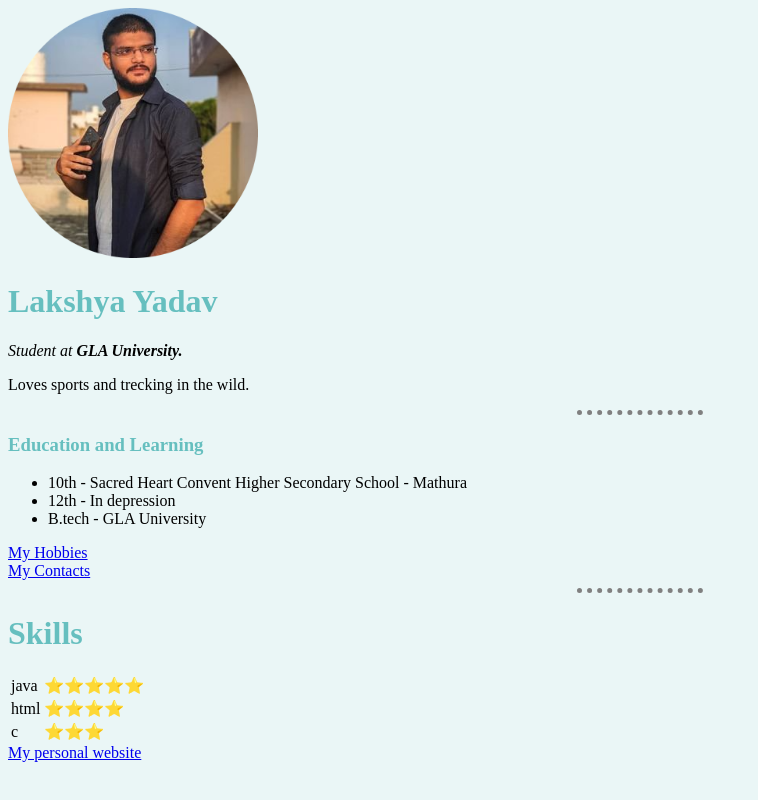
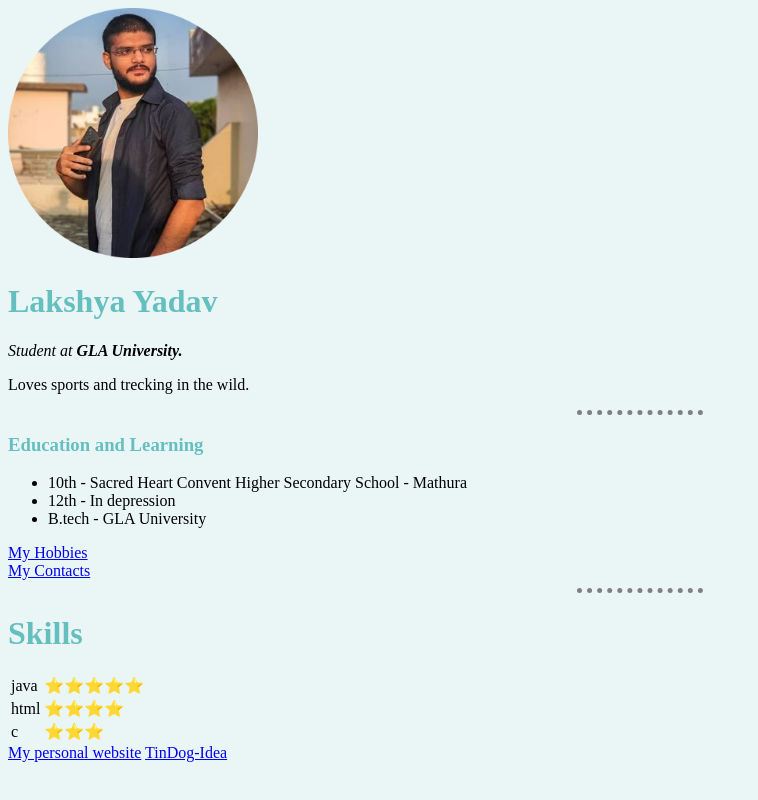
Before and after one commit to lakshyayadav/cv, a plain HTML site: page index.html in a window 1280 px wide. Shown: the whole page, without its empty margins (0-758 px from the left). Drawn offline with Linux system fonts and the light colour scheme.

Commit message:
tindog updated

```diff
--- a/index.html
+++ b/index.html
@@ -41,5 +41,6 @@
       </tr>
     </table>
     <a href="personalwebsite.html">My personal website</a>
+    <a href="./TinDog-Start-master/index.html">TinDog-Idea</a>
   </body>
 </html>
```
